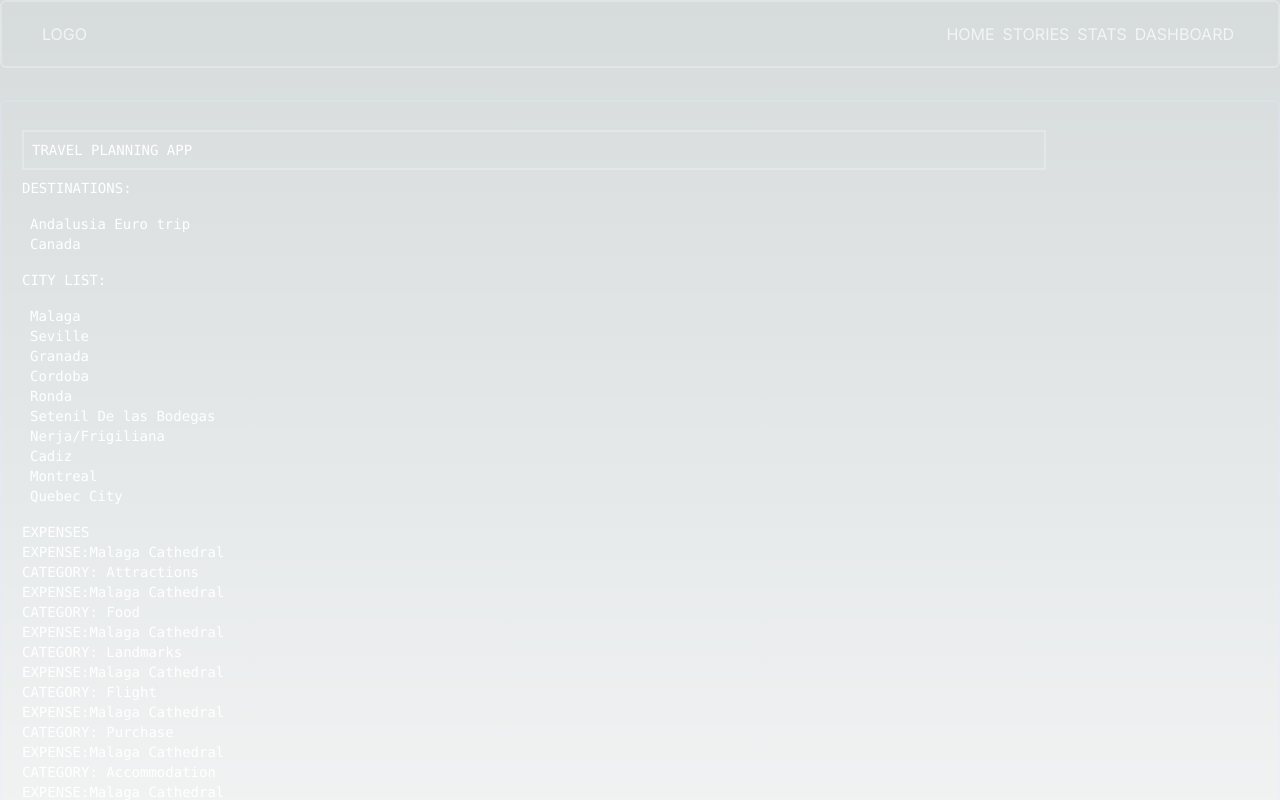
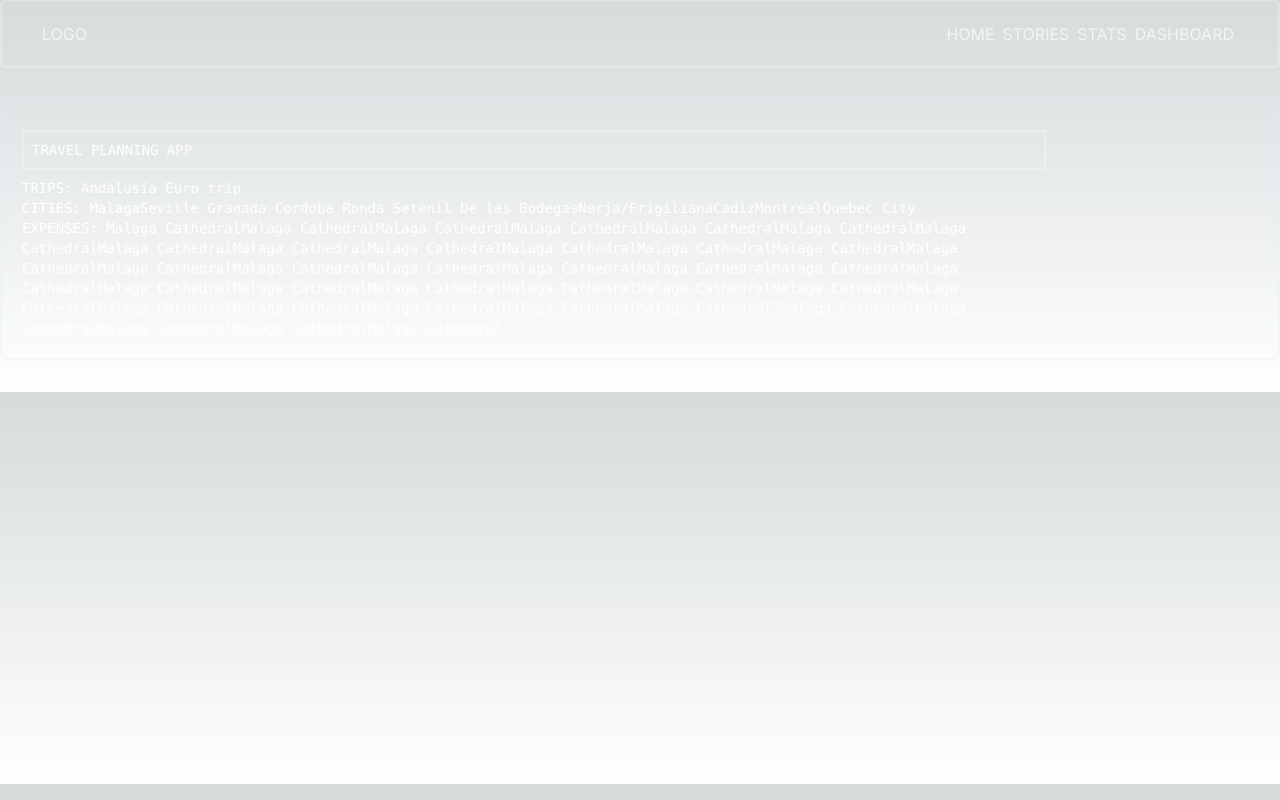
Before and after one commit to Terrero89/travel_planning_app, a Next.js app: page / in a window 1280 px wide. Shown: the top 800 px of the page. Built offline with nearby package versions, Linux system fonts and the light colour scheme.

Commit message:
Revert "Destination components"

```diff
--- a/src/app/components/cities/CityItem.tsx
+++ /dev/null
@@ -1,24 +0,0 @@
-
-"use client"
-
-import { Places, Trips } from '../../../../types/trips';
-// import { useTripsStore } from '@/app/stores/useStore';
-
-
-interface CityProps{
-   cityList: Places[]
-}
-
-
-const CityItem: React.FC<CityProps> = ({cityList}) => {
-
-    return (
-        <div className=" content-center my-2 p-2 mx-">
-            <div className=" content-center"> {cityList.map((place: Places) => (<h3>{place.city}</h3> ))} </div>
-        </div>
-
-
-    );
-}
-
-export default CityItem;
--- a/src/app/components/cities/CityList.tsx
+++ /dev/null
@@ -1,26 +0,0 @@
-
-"use client"
-
-import { useTripsStore } from '@/app/stores/useStore';
-import CityItem from './CityItem';
-import { Places, Trips } from '../../../../types/trips';
-
-
-
-
-const CityList: React.FC<{}> = ({ }) => {
-    const places: Places[] = useTripsStore((state) =>
-        state.trip.flatMap(trip => trip.places)
-    );
-
-
-    return (
-        <div className="">
-            <CityItem cityList={places} />
-
-        </div>
-
-    );
-}
-
-export default CityList;
--- a/src/app/components/destination/DestinationItem.tsx
+++ /dev/null
@@ -1,23 +0,0 @@
-
-"use client"
-
-// import { useTripsStore } from '@/app/stores/useStore';
-import Trips from '../../types/trips';
-
-interface DestionationProps{
-    destinationList: Trips[]
-}
-
-
-const DestinationItem: React.FC<DestionationProps> = ({destinationList}) => {
-
-    return (
-        <div className=" content-center my-2 p-2 ">
-            <div className=" content-center">{destinationList.map((trip: Trips) => <h3>{trip.destination}</h3>)} </div>
-        </div>
-
-
-    );
-}
-
-export default DestinationItem;
--- a/src/app/components/destination/DestinationList.tsx
+++ b/src/app/components/destination/DestinationList.tsx
@@ -1,23 +1,29 @@
 
 "use client"
 
-import { useTripsStore } from '@/app/stores/useStore';
-import Trips from '../../types/trips';
-import DestinationItem from './DestinationItem';
+import Trips, { Places } from '../../types/trips';
+import UIHeader from './components/UI/UIHeader';
+import { useTripsStore } from './stores/useStore';
 
+interface Props {
+  title: string;
+}
 
-
-
-const Header: React.FC<{}> = ({}) => {
-    const destination = useTripsStore((state: { trip: Trips[]; }) => state.trip);
+const Header: React.FC<Props> = ({}) => {
+    const trip = useTripsStore((state: { trip: Trips[]; }) => state.trip);
 
   return (
-    <div className="">
-        <DestinationItem destinationList={destination}/>
-
+    <div className="border-2 border-white border-opacity-25 content-center my-2 p-2">
+        <div className="z-10 w-full max-w-5xl items-center justify-between font-mono text-sm ">
+        <div>TRIPS: {trip.map((trip: Trips) => trip.destination)}</div>
+      </div>
     </div>
 
   );
 }
 
 export default Header;
+
+function useTripsStore(arg0: (state: { trip: Trips[]; }) => Trips[]) {
+    throw new Error('Function not implemented.');
+}
--- a/src/app/components/expenses/ExpensesItem.tsx
+++ /dev/null
@@ -1,33 +0,0 @@
-
-"use client"
-
-import { Expenses, Places, Trips } from '../../../../types/trips';
-// import { useTripsStore } from '@/app/stores/useStore';
-
-
-interface ExpensesProps {
-    expensesList: Expenses[]
-}
-
-
-const CityItem: React.FC<ExpensesProps> = ({ expensesList }) => {
-
-    return (
-
-
-        <div>
-      {expensesList.map((expense: Expenses) => (
-            <>
-            <p>EXPENSE:{expense.expense}</p>
-            <p>CATEGORY: {expense.category}</p>
-            </>
-        ))}
-
-        </div>
-
-
-
-    );
-}
-
-export default CityItem;
--- a/src/app/components/expenses/ExpensesList.tsx
+++ /dev/null
@@ -1,22 +0,0 @@
-"use client";
-
-import { useTripsStore } from '@/app/stores/useStore';
-import { Expenses } from '../../../../types/trips';
-import ExpensesItem from './ExpensesItem'; // Assuming ExpensesItem is the component you're rendering
-
-const ExpensesList: React.FC = () => {
-  // Extract all expenses from all places within all trips
-  const expenses: Expenses[] = useTripsStore((state) =>
-    state.trip.flatMap(trip =>
-      trip.places.flatMap((place: { expenses: any; }) => place.expenses)
-    )
-  );
-
-  return (
-    <div className="">
-      <ExpensesItem expensesList={expenses} />
-    </div>
-  );
-}
-
-export default ExpensesList;
--- a/src/app/page.tsx
+++ b/src/app/page.tsx
@@ -1,12 +1,7 @@
 
 "use client"
 
-import { Places, Trips } from '../../types/trips';
-import CityItem from './components/cities/CityItem';
-import CityList from './components/cities/CityList';
-import DestinationItem from './components/destination/DestinationItem';
-import DestinationList from './components/destination/DestinationList';
-import ExpensesList from './components/expenses/ExpensesList';
+import Trips, { Places } from '../../types/trips';
 import UIHeader from './components/UI/UIHeader';
 import { useTripsStore } from './stores/useStore';
 
@@ -19,13 +14,9 @@ export default function Home() {
     <main className="">
       <div className="z-10 w-full max-w-5xl items-center justify-between font-mono text-sm ">
         <UIHeader title="TRAVEL PLANNING APP"/>
-        DESTINATIONS:
-        <DestinationList  />
-        CITY LIST:
-        <CityList/>
-        EXPENSES
-        <ExpensesList/>
-
+        <div>TRIPS: {trip.map((trip: Trips) => trip.destination)}</div>
+        <div>CITIES: {trip.map((trip: Trips) => trip.places.map((place: Places) => place.city))}</div>
+        <div>EXPENSES: {trip.map((trip: Trips) => trip.places.map((place: Places) => place.expenses.map((expense: any) => expense.expense)))}</div>
       </div>
     </main>
   );
--- a/src/app/stores/useStore.ts
+++ b/src/app/stores/useStore.ts
@@ -11,12 +11,13 @@ export const useTripsStore = create<TripsState>((set) => ({
       destination: "Andalusia Euro trip",
       transportType: "Flight",
       from: "11-07-2024",
-      to: "19-07-2024",
+      to: "19-07-expenses: Array<Expenses>;2024",
       destinationBudget: 1000, // based on the total cost of the trip
+      arriving: "11-08-2024",
+      leaving: "11-19-2024",
       tripDuration: 12,
       dateAdded: "08-07-2024",
       isTripCompleted: false,
-      tripRating: 4.5,
       places: [
         {
           cityID: "city1",
@@ -25,15 +26,14 @@ export const useTripsStore = create<TripsState>((set) => ({
           to: "11-12-2024",
           totalCost: 0, // based on the total cost of the trip
           isThisCityVisited: false,
-          cityRating: 4.5,
           expenses: [
-            { expenseID: "ex1", category: "Attractions", expense: "Malaga Cathedral", cost: 20, date: "08-07-2024",startTime: '03:56pm',endTime: '06:04pm',   duration: 2.1, comments: "", location: '', isCompleted: false, placerating: 4.4 },
-            { expenseID: "ex2", category: "Food",expense: "Malaga Cathedral", cost: 20, date: "08-07-2024", startTime: '03:56pm',endTime: '06:04pm',   duration: 2.1, comments: "", location: '', isCompleted: false, placerating:4.4 },
-            { expenseID: "ex3", category: "Landmarks", expense: "Malaga Cathedral", cost: 20, date: "08-07-2024",startTime: '03:56pm',endTime: '06:04pm',   duration: 2.1, comments: "", location: '', isCompleted: false, placerating:4.4},
-            { expenseID: "ex4", category: "Flight", expense: "Malaga Cathedral", cost: 20, date: "08-07-2024",startTime: '03:56pm',endTime: '06:04pm',   duration: 2.1, comments: "", location: '', isCompleted: false, placerating:4.4 },
-            { expenseID: "ex5", category: "Purchase", expense: "Malaga Cathedral", cost: 20, date: "08-07-2024", startTime: '03:56pm',endTime: '06:04pm',   duration: 2.1, comments: "", location: '', isCompleted: false, placerating:4.4},
-            { expenseID: "ex4", category: "Accommodation", expense: "Malaga Cathedral", cost: 20, date: "08-07-2024",startTime: '03:56pm',endTime: '06:04pm',   duration: 2.1, comments: "", location: '', isCompleted: false, rplacerating:4.4},
-            { expenseID: "ex4", category: "Transportation", expense: "Malaga Cathedral", cost: 20, date: "08-07-2024",startTime: '03:56pm',endTime: '06:04pm',   duration: 2.1, comments: "", location: '', isCompleted: false, placerating: 4.4}
+            { expenseID: "ex1", category: "Attractions", expense: "Malaga Cathedral", cost: 20, date: "08-07-2024", duration: 2, comments: "", location: '', isCompleted: false },
+            { expenseID: "ex2", category: "Food",expense: "Malaga Cathedral", cost: 20, date: "08-07-2024", duration: 2, comments: "", location: '', isCompleted: false },
+            { expenseID: "ex3", category: "Landmarks", expense: "Malaga Cathedral", cost: 20, date: "08-07-2024", duration: 2, comments: "", location: '', isCompleted: false },
+            { expenseID: "ex4", category: "Flight", expense: "Malaga Cathedral", cost: 20, date: "08-07-2024", duration: 2, comments: "", location: '',isCompleted: false },
+            { expenseID: "ex5", category: "Purchase", expense: "Malaga Cathedral", cost: 20, date: "08-07-2024", duration: 2, comments: "", location: '',isCompleted: false },
+            { expenseID: "ex4", category: "Accommodation", expense: "Malaga Cathedral", cost: 20, date: "08-07-2024", duration: 2, comments: "", location: '',isCompleted: false },
+            { expenseID: "ex4", category: "Transportation", expense: "Malaga Cathedral", cost: 20, date: "08-07-2024", duration: 2, comments: "",location: '', isCompleted: false }
 
           ]
 
@@ -45,9 +45,14 @@ export const useTripsStore = create<TripsState>((set) => ({
           to: "11-12-2024",
           totalCost: 0, // based on the total cost of the trip
           isThisCityVisited: false,
-          cityRating: 4.5,
           expenses: [
-            { expenseID: "ex4", category: "Transportation", expense: "Malaga Cathedral", cost: 20, date: "08-07-2024",startTime: '03:56pm',endTime: '06:04pm',   duration: 2.1, comments: "", location: '', isCompleted: false, placerating: 4.4}
+            { expenseID: "ex1", category: "Attractions", expense: "Malaga Cathedral", cost: 20, date: "08-07-2024", duration: 2, comments: "", location: '', isCompleted: false },
+            { expenseID: "ex2", category: "Food",expense: "Malaga Cathedral", cost: 20, date: "08-07-2024", duration: 2, comments: "", location: '', isCompleted: false },
+            { expenseID: "ex3", category: "Landmarks", expense: "Malaga Cathedral", cost: 20, date: "08-07-2024", duration: 2, comments: "", location: '', isCompleted: false },
+            { expenseID: "ex4", category: "Flight", expense: "Malaga Cathedral", cost: 20, date: "08-07-2024", duration: 2, comments: "", location: '',isCompleted: false },
+            { expenseID: "ex5", category: "Purchase", expense: "Malaga Cathedral", cost: 20, date: "08-07-2024", duration: 2, comments: "", location: '',isCompleted: false },
+            { expenseID: "ex4", category: "Accommodation", expense: "Malaga Cathedral", cost: 20, date: "08-07-2024", duration: 2, comments: "", location: '',isCompleted: false },
+            { expenseID: "ex4", category: "Transportation", expense: "Malaga Cathedral", cost: 20, date: "08-07-2024", duration: 2, comments: "",location: '', isCompleted: false }
 
           ]
 
@@ -59,9 +64,10 @@ export const useTripsStore = create<TripsState>((set) => ({
           to: "11-12-2024",
           totalCost: 0, // based on the total cost of the trip
           isThisCityVisited: false,
-          cityRating: 4.5,
           expenses: [
-            { expenseID: "ex4", category: "Transportation", expense: "Malaga Cathedral", cost: 20, date: "08-07-2024",startTime: '03:56pm',endTime: '06:04pm',   duration: 2.1, comments: "", location: '', isCompleted: false, placerating: 4.4}
+            { expenseID: "ex1", category: "Attractions", expense: "Malaga Cathedral", cost: 20, date: "08-07-2024", duration: 2, comments: "", location: '', isCompleted: false },
+            { expenseID: "ex2", category: "Food",expense: "Malaga Cathedral", cost: 20, date: "08-07-2024", duration: 2, comments: "", location: '', isCompleted: false },
+            { expenseID: "ex3", category: "Landmarks", expense: "Malaga Cathedral", cost: 20, date: "08-07-2024", duration: 2, comments: "", location: '', isCompleted: false },
 
           ]
 
@@ -73,9 +79,10 @@ export const useTripsStore = create<TripsState>((set) => ({
           to: "11-12-2024",
           totalCost: 0, // based on the total cost of the trip
           isThisCityVisited: false,
-          cityRating: 4.5,
           expenses: [
-            { expenseID: "ex4", category: "Transportation", expense: "Malaga Cathedral", cost: 20, date: "08-07-2024",startTime: '03:56pm',endTime: '06:04pm',   duration: 2.1, comments: "", location: '', isCompleted: false, placerating: 4.4}
+            { expenseID: "ex1", category: "Attractions", expense: "Malaga Cathedral", cost: 20, date: "08-07-2024", duration: 2, comments: "", location: '', isCompleted: false },
+            { expenseID: "ex2", category: "Food",expense: "Malaga Cathedral", cost: 20, date: "08-07-2024", duration: 2, comments: "", location: '', isCompleted: false },
+            { expenseID: "ex3", category: "Landmarks", expense: "Malaga Cathedral", cost: 20, date: "08-07-2024", duration: 2, comments: "", location: '', isCompleted: false },
 
           ]
 
@@ -87,9 +94,10 @@ export const useTripsStore = create<TripsState>((set) => ({
           to: "11-12-2024",
           totalCost: 0, // based on the total cost of the trip
           isThisCityVisited: false,
-          cityRating: 4.5,
           expenses: [
-            { expenseID: "ex4", category: "Transportation", expense: "Malaga Cathedral", cost: 20, date: "08-07-2024",startTime: '03:56pm',endTime: '06:04pm',   duration: 2.1, comments: "", location: '', isCompleted: false, placerating: 4.4}
+            { expenseID: "ex1", category: "Attractions", expense: "Malaga Cathedral", cost: 20, date: "08-07-2024", duration: 2, comments: "", location: '', isCompleted: false },
+            { expenseID: "ex2", category: "Food",expense: "Malaga Cathedral", cost: 20, date: "08-07-2024", duration: 2, comments: "", location: '', isCompleted: false },
+            { expenseID: "ex3", category: "Landmarks", expense: "Malaga Cathedral", cost: 20, date: "08-07-2024", duration: 2, comments: "", location: '', isCompleted: false },
 
           ]
 
@@ -101,9 +109,10 @@ export const useTripsStore = create<TripsState>((set) => ({
           to: "11-12-2024",
           totalCost: 0, // based on the total cost of the trip
           isThisCityVisited: false,
-          cityRating: 4.5,
           expenses: [
-            { expenseID: "ex4", category: "Transportation", expense: "Malaga Cathedral", cost: 20, date: "08-07-2024",startTime: '03:56pm',endTime: '06:04pm',   duration: 2.1, comments: "", location: '', isCompleted: false, placerating: 4.4}
+            { expenseID: "ex1", category: "Attractions", expense: "Malaga Cathedral", cost: 20, date: "08-07-2024", duration: 2, comments: "", location: '', isCompleted: false },
+            { expenseID: "ex2", category: "Food",expense: "Malaga Cathedral", cost: 20, date: "08-07-2024", duration: 2, comments: "", location: '', isCompleted: false },
+            { expenseID: "ex3", category: "Landmarks", expense: "Malaga Cathedral", cost: 20, date: "08-07-2024", duration: 2, comments: "", location: '', isCompleted: false },
 
           ]
 
@@ -116,9 +125,10 @@ export const useTripsStore = create<TripsState>((set) => ({
           to: "11-12-2024",
           totalCost: 0, // based on the total cost of the trip
           isThisCityVisited: false,
-          cityRating: 4.5,
           expenses: [
-            { expenseID: "ex4", category: "Transportation", expense: "Malaga Cathedral", cost: 20, date: "08-07-2024",startTime: '03:56pm',endTime: '06:04pm',   duration: 2.1, comments: "", location: '', isCompleted: false, placerating: 4.4}
+            { expenseID: "ex1", category: "Attractions", expense: "Malaga Cathedral", cost: 20, date: "08-07-2024", duration: 2, comments: "", location: '', isCompleted: false },
+            { expenseID: "ex2", category: "Food",expense: "Malaga Cathedral", cost: 20, date: "08-07-2024", duration: 2, comments: "", location: '', isCompleted: false },
+            { expenseID: "ex3", category: "Landmarks", expense: "Malaga Cathedral", cost: 20, date: "08-07-2024", duration: 2, comments: "", location: '', isCompleted: false },
 
           ]
 
@@ -130,9 +140,10 @@ export const useTripsStore = create<TripsState>((set) => ({
           to: "11-12-2024",
           totalCost: 0, // based on the total cost of the trip
           isThisCityVisited: false,
-          cityRating: 4.5,
           expenses: [
-            { expenseID: "ex4", category: "Transportation", expense: "Malaga Cathedral", cost: 20, date: "08-07-2024",startTime: '03:56pm',endTime: '06:04pm',   duration: 2.1, comments: "", location: '', isCompleted: false, placerating: 4.4}
+            { expenseID: "ex1", category: "Attractions", expense: "Malaga Cathedral", cost: 20, date: "08-07-2024", duration: 2, comments: "", location: '', isCompleted: false },
+            { expenseID: "ex2", category: "Food",expense: "Malaga Cathedral", cost: 20, date: "08-07-2024", duration: 2, comments: "", location: '', isCompleted: false },
+            { expenseID: "ex3", category: "Landmarks", expense: "Malaga Cathedral", cost: 20, date: "08-07-2024", duration: 2, comments: "", location: '', isCompleted: false },
 
           ]
 
@@ -143,17 +154,16 @@ export const useTripsStore = create<TripsState>((set) => ({
 
     {
       destinationID: "trip2",
-      destination: "Canada",
+      destination: "",
       transportType: "Flight",
       from: "11-07-2024",
-      to: "19-07-2024",
+      to: "19-07-expenses: Array<Expenses>;2024",
       destinationBudget: 1000, // based on the total cost of the trip
       arriving: "11-08-2024",
       leaving: "11-19-2024",
       tripDuration: 12,
       dateAdded: "08-07-2024",
       isTripCompleted: false,
-      rating: 4.7,
       places: [
         {
           cityID: "city1",
@@ -162,9 +172,10 @@ export const useTripsStore = create<TripsState>((set) => ({
           to: "11-12-2024",
           totalCost: 0, // based on the total cost of the trip
           isThisCityVisited: false,
-          cityRating: 4.5,
           expenses: [
-            { expenseID: "ex4", category: "Transportation", expense: "Malaga Cathedral", cost: 20, date: "08-07-2024",startTime: '03:56pm',endTime: '06:04pm',   duration: 2.1, comments: "", location: '', isCompleted: false, placerating: 4.4}
+            { expenseID: "ex1", category: "Attractions", expense: "Malaga Cathedral2", cost: 20, date: "08-07-2024", duration: 2, comments: "", location: '', isCompleted: false },
+            { expenseID: "ex2", category: "Food",expense: "Malaga Cathedral", cost: 20, date: "08-07-2024", duration: 2, comments: "", location: '', isCompleted: false },
+            { expenseID: "ex3", category: "Landmarks", expense: "Malaga Cathedral", cost: 20, date: "08-07-2024", duration: 2, comments: "", location: '', isCompleted: false },
 
           ]
 
@@ -176,9 +187,10 @@ export const useTripsStore = create<TripsState>((set) => ({
           to: "11-12-2024",
           totalCost: 0, // based on the total cost of the trip
           isThisCityVisited: false,
-          cityRating: 4.5,
           expenses: [
-            { expenseID: "ex4", category: "Transportation", expense: "Malaga Cathedral", cost: 20, date: "08-07-2024",startTime: '03:56pm',endTime: '06:04pm',   duration: 2.1, comments: "", location: '', isCompleted: false, placerating: 4.4}
+            { expenseID: "ex1", category: "Attractions", expense: "Malaga Cathedral", cost: 20, date: "08-07-2024", duration: 2, comments: "", location: '', isCompleted: false },
+            { expenseID: "ex2", category: "Food",expense: "Malaga Cathedral", cost: 20, date: "08-07-2024", duration: 2, comments: "", location: '', isCompleted: false },
+            { expenseID: "ex3", category: "Landmarks", expense: "Malaga Cathedral", cost: 20, date: "08-07-2024", duration: 2, comments: "", location: '', isCompleted: false },
 
           ]
 
```
Also changed, not shown: types/trips.tsx (+16 -21 lines).
